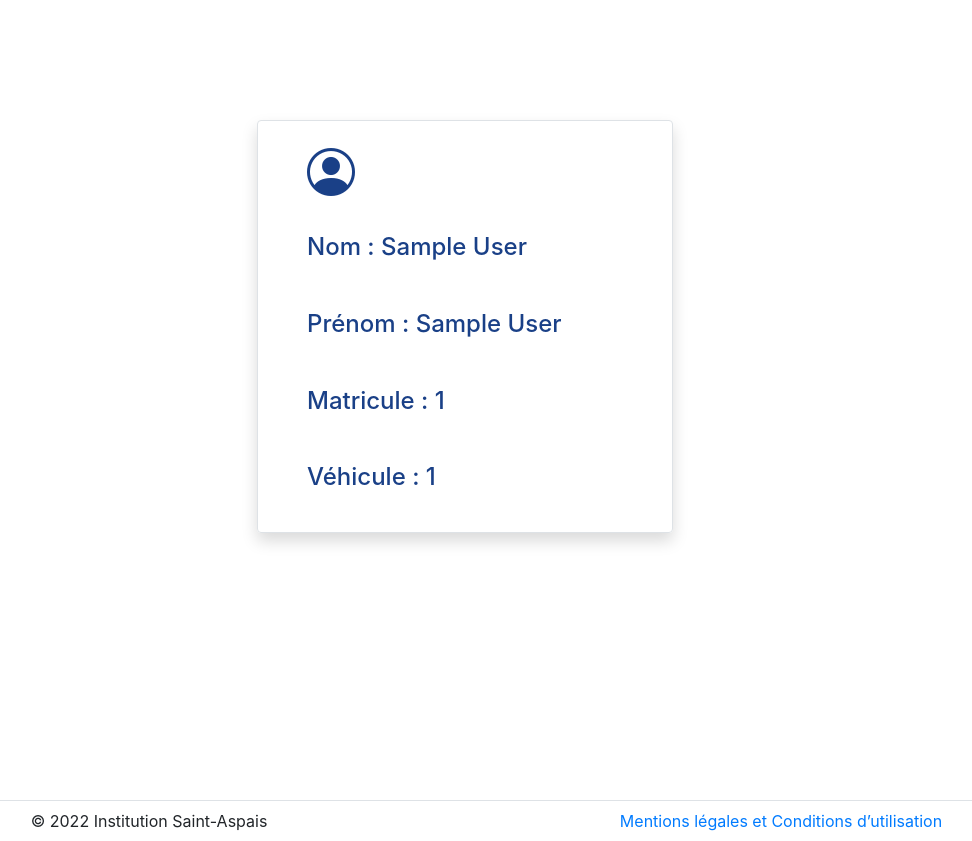
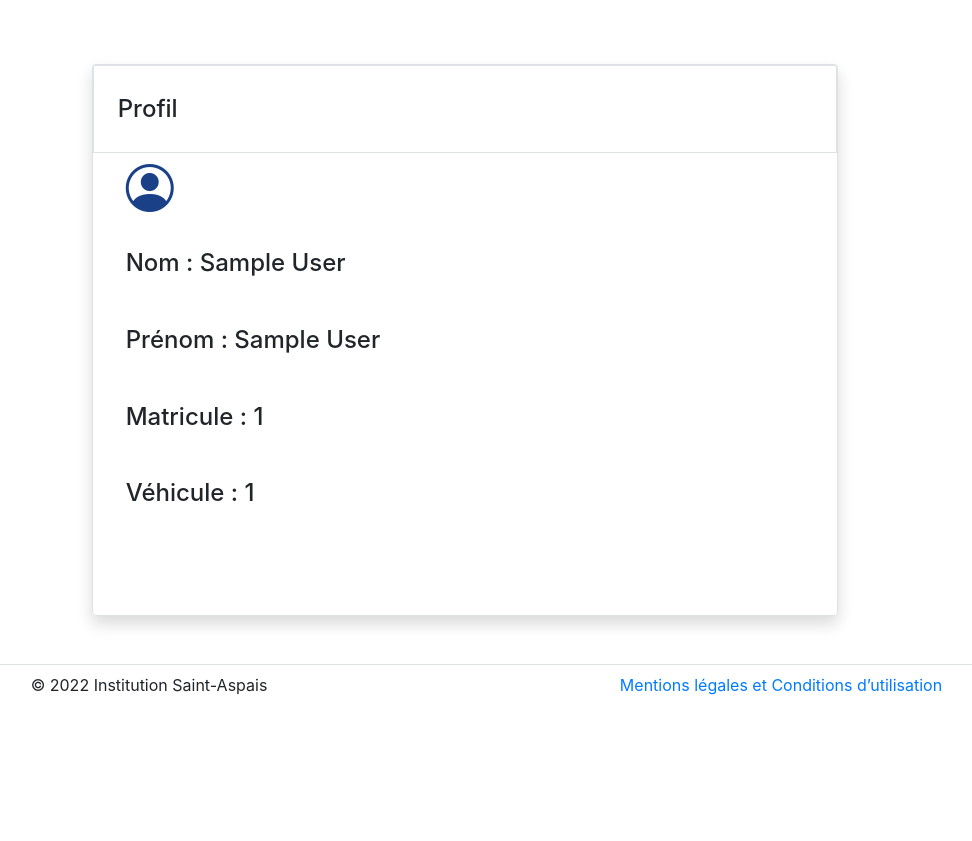
Before and after one commit to Le-trio-malefique/Projet_note_de_frais, a PHP site: template vue/vueProfil/v_Profil.php in a window 1280 px wide. Shown: the whole page, without its empty margins (175-1147 px from the left). After the commit the page ends 695 px from the top, so only its background shows below. Run offline with PHP 8.4, Linux system fonts and the light colour scheme; the template is opened without the code that fills it, so the values that code supplies are empty; the visitor is signed in with stand-in values (Sample User, id 1); some libraries are stand-ins or nearby versions.

Commit message:
fix h-100

```diff
--- a/vue/vueProfil/v_Historique.php
+++ b/vue/vueProfil/v_Historique.php
@@ -1,5 +1,5 @@
 <!-- CARD NEW NOTE DE FRAIS -->
-<div class="row w-100 mx-auto d-flex justify-content-center" style="min-height : 100vh!important;">
+<div class="row w-100 mx-auto d-flex justify-content-center mt-3" style="min-height : 100vh!important;">
     <!-- CARD BOX -->
     <div class="col-md-7 border rounded shadow my-md-5">
         <!-- TITRE -->
--- a/vue/vueProfil/v_Profil.php
+++ b/vue/vueProfil/v_Profil.php
@@ -1,6 +1,15 @@
-<div class="row h-100 mx-3">
-   <div class="col-lg-4 mx-auto mb-auto rounded border shadow p-3 align-middle" style="color: #1A4087; margin-top : 15vh!important;">
-        <div class="ml-5">
+
+<div class="row w-100 mx-auto d-flex justify-content-center mt-3" style="min-height : 81vh!important;">
+    <!-- CARD BOX -->
+    <div class="col-md-7 border rounded shadow my-md-5">
+        <!-- TITRE -->
+        <div class="row border" style="min-height : 11vh!important;">
+            <h4 class="text-left my-auto p-2 ml-3">Profil</h4>
+        </div>
+        <!-- TEXTE -->
+
+        <div class="row text-center" style="min-height : 30vh!important;">
+            <div class="my-auto mx-5">
                 <div class="row">
                     <i style="font-size : 3em; color: #1A4087;" class="bi bi-person-circle"></i>
                 </div>
@@ -25,3 +34,4 @@
             </div>
         </div>
     </div>
+</div>
--- a/vue/vueSaisie/v_Saisie.php
+++ b/vue/vueSaisie/v_Saisie.php
@@ -1,5 +1,5 @@
 <!-- CARD NEW NOTE DE FRAIS -->
-<div class="row w-100 mx-auto d-flex justify-content-center container-fluid mt-3" style="min-height : 100vh!important;">
+<div class="row w-100 mx-auto d-flex justify-content-center mt-3" style="min-height : 100vh!important;">
     <!-- CARD BOX -->
     <div class="col-md-7 border rounded shadow my-md-5">
         <!-- TITRE -->
```
Lines whose indentation alone changed are shown as unchanged.
